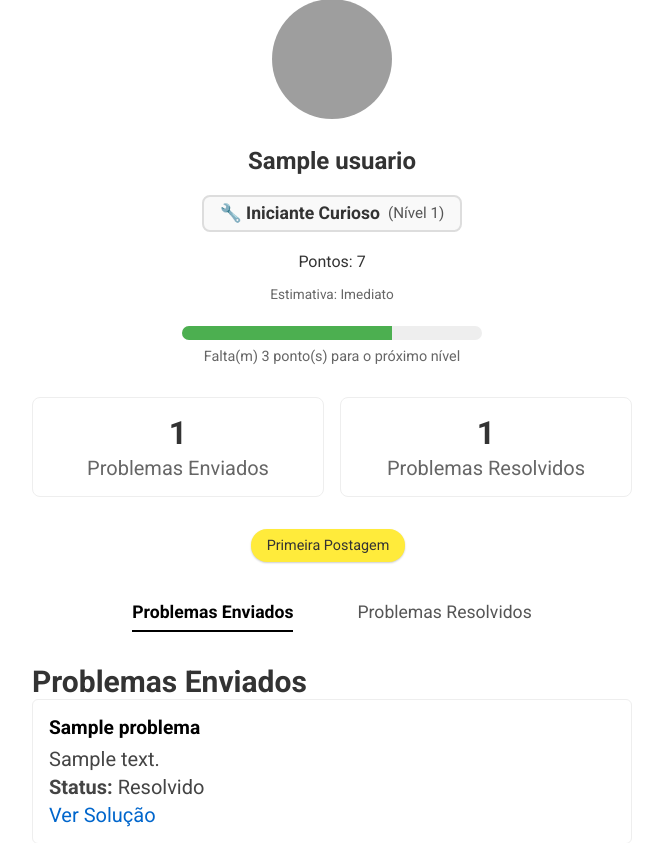
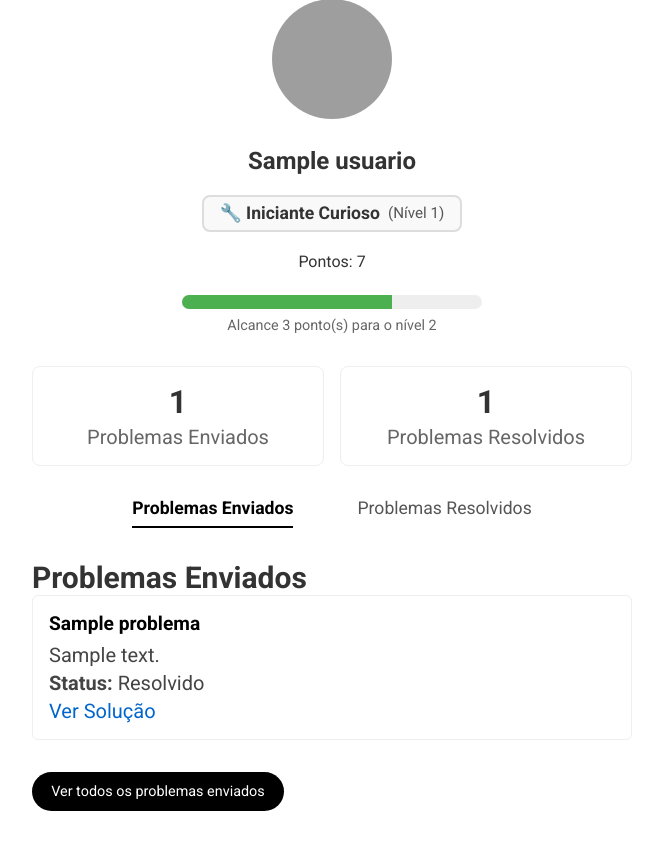
Before and after one commit to M-mecanica/M, a Flask app: page /perfil_usuario/1 in a window 1280 px wide. Shown: the part 113-956 px from the top of the page, without its empty margins (308-971 px from the left). Run offline with Flask 2, Linux system fonts and the light colour scheme; a database or web service that is not in the repository returns one stand-in record (values such as "Sample title"); parts of the project's set-up code (start-up, migrations or seed data) failed here and were passed over; grey boxes are pictures that could not be loaded.

Commit message:
Add files via upload

```diff
--- a/templates/perfil_usuario.html
+++ b/templates/perfil_usuario.html
@@ -264,11 +264,6 @@
         font-size: 1rem;
         color: #333;
       }
-      .level-estimate {
-        font-size: 0.85rem;
-        color: #666;
-        margin-top: 0.2rem;
-      }
 
       .stats-cards {
         display: flex;
@@ -312,21 +307,6 @@
         margin-top: 0.5rem;
         font-size: 0.9rem;
         color: #666;
-      }
-
-      .badges-section {
-        margin-top: 2rem;
-      }
-      .badge {
-        display: inline-block;
-        background-color: #ffeb3b;
-        padding: 0.5rem 1rem;
-        border-radius: 16px;
-        font-size: 0.9rem;
-        color: #333;
-        margin-right: 0.5rem;
-        box-shadow: 0 1px 2px rgba(0, 0, 0, 0.2);
-        margin-bottom: 0.5rem;
       }
 
       /* Lista de problemas (item) */
@@ -517,7 +497,6 @@
               <span class="level-number"> (Nível {{ level }})</span>
             </div>
             <div class="profile-points">Pontos: {{ points }}</div>
-            <div class="level-estimate">Estimativa: {{ estimate_str }}</div>
           </div>
 
           <!-- Barra de Progresso -->
@@ -527,8 +506,9 @@
               style="width: {{ progress_percentage }}%;"
             ></div>
           </div>
+          <!-- Texto alterado aqui -->
           <div class="progress-label">
-            Falta(m) {{ remaining_for_next_level }} ponto(s) para o próximo nível
+            Alcance {{ remaining_for_next_level }} ponto(s) para o nível {{ level|int + 1 }}
           </div>
 
           <!-- Cartões de estatísticas -->
@@ -541,13 +521,6 @@
               <h2>{{ solved_count }}</h2>
               <p>Problemas Resolvidos</p>
             </div>
-          </div>
-
-          <!-- Exibe insígnias -->
-          <div class="badges-section">
-            {% for badge in user_badges %}
-              <span class="badge">{{ badge }}</span>
-            {% endfor %}
           </div>
 
           <!-- TAB BAR (ENVIADOS / RESOLVIDOS) -->
```
